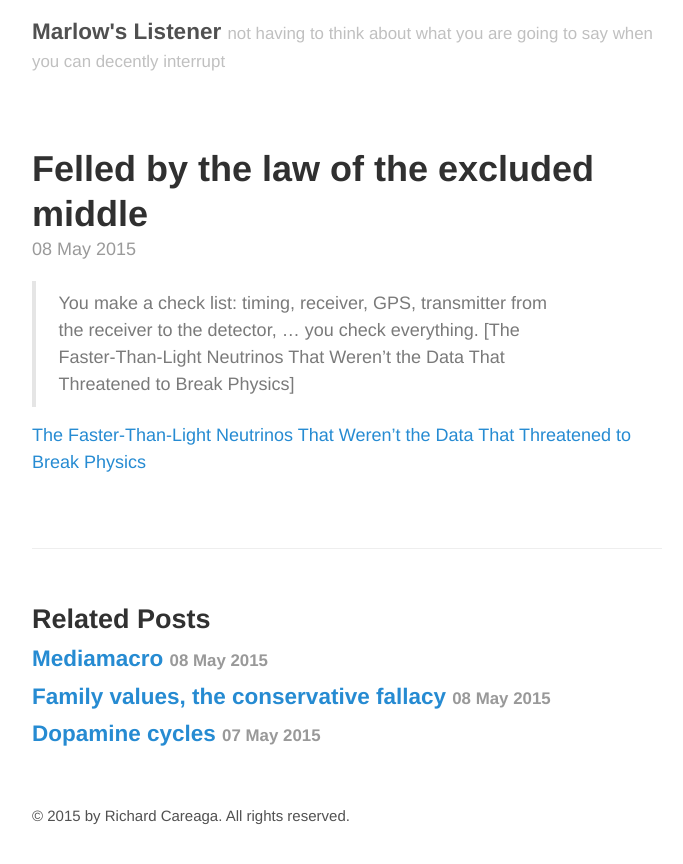
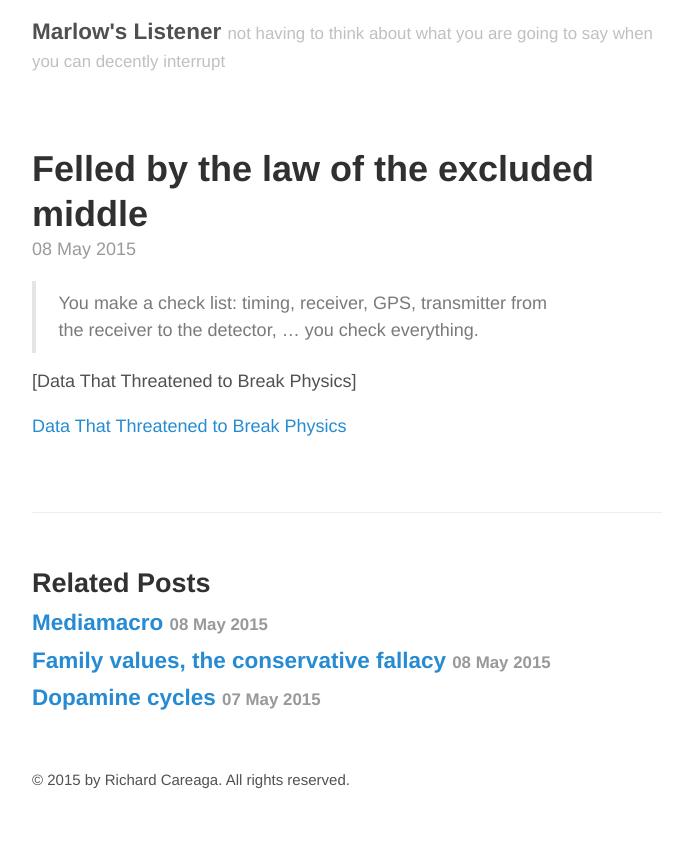
Before and after one commit to technocrat/marlow.github.io, a Jekyll site: the page built from _posts/2015-05-08-neutron.md, in a window 1280 px wide. Shown: the top 864 px of the page, without its empty margins (293-976 px from the left). Built offline with Jekyll 4.4.1, drawn with Linux system fonts in a browser that asks for light colours.

Commit message:
Update 2015-05-08-neutron.md

```diff
--- a/_posts/2015-05-08-neutron.md
+++ b/_posts/2015-05-08-neutron.md
@@ -5,6 +5,7 @@ tags: science, psychology
 ---
 
 > You make a check list: timing, receiver, GPS, transmitter from the receiver to the detector, ... you check everything.
-[The Faster-Than-Light Neutrinos That Weren't the Data That Threatened to Break Physics]
 
-[The Faster-Than-Light Neutrinos That Weren't the Data That Threatened to Break Physics](http://bit.ly/1EpVhIM)
+[Data That Threatened to Break Physics]
+
+[Data That Threatened to Break Physics](http://bit.ly/1EpVhIM)
```
